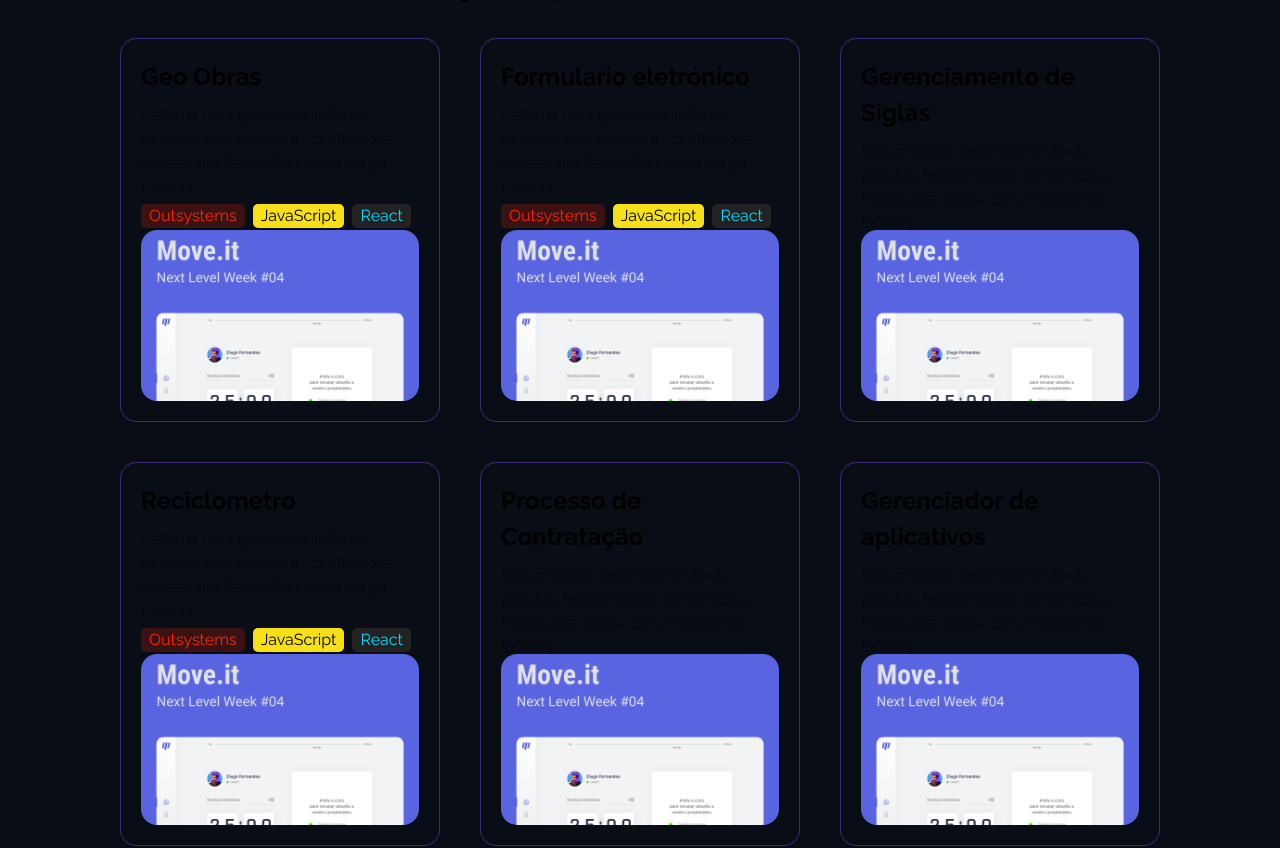
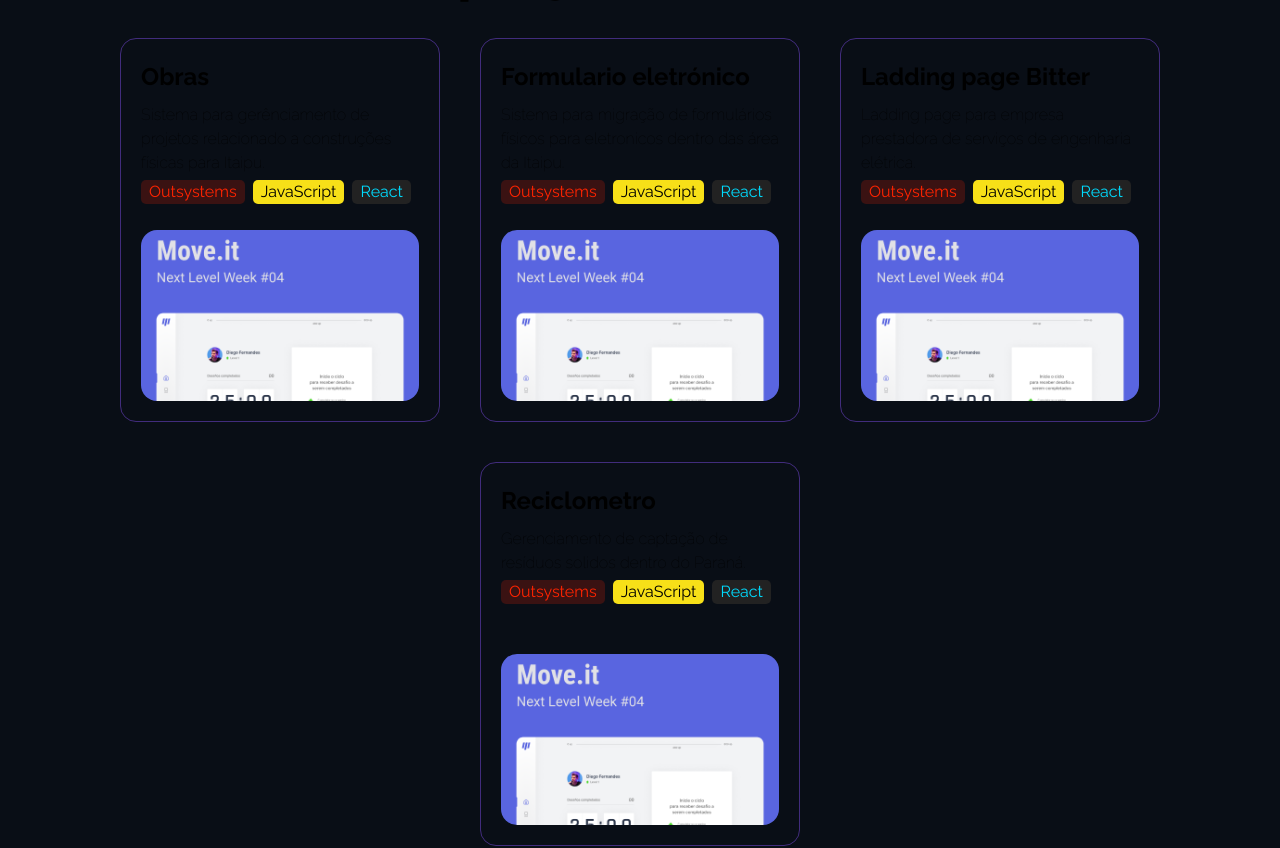
Before and after one commit to JoabBitencourt/Portifolio, a Next.js app: page / in a window 1280 px wide. Shown: the part 1660-2508 px from the top of the page. Built offline with nearby package versions, Linux system fonts and the light colour scheme; a web font is replaced by a local one.

Commit message:
ajustando icones de xp e responsividade

```diff
--- a/src/components/Main/Experience/index.jsx
+++ b/src/components/Main/Experience/index.jsx
@@ -1,4 +1,6 @@
 import React from "react";
+
+import { FaCode, FaGraduationCap, FaRegStar } from "react-icons/fa"
 
 export default function Experience() {
   return (
@@ -6,17 +8,17 @@
 
       <div className="Experience__cads flex flex-col items-center gap-y-5 md:flex-row">
         <div className="flex flex-col items-center Experience__card ">
-          <div className="icon"></div>
+          <FaCode />
           <span>Desenvolvedor Outsystems</span>
           <h1>Full Stack</h1>
         </div>
         <div className="flex flex-col items-center Experience__card">
-          <div className="icon"></div>
+          <FaRegStar />
           <span>+2 anos de</span>
           <h1>Experiencia</h1>
         </div>
         <div className="flex flex-col items-center Experience__card">
-          <div className="icon"></div>
+        <FaGraduationCap />
           <span>Formação</span>
           <h1>T.A.D.S</h1>
         </div>
--- a/src/components/Main/Portifolio/myJson.json
+++ b/src/components/Main/Portifolio/myJson.json
@@ -1,8 +1,8 @@
 {
   "Projects": [
     {
-      "title": "Geo Obras",
-      "description": "Sistema para gerênciamento de projetos relacionado a construções físicas para Itaipu. Com mais de 50 tabelas",
+      "title": "Obras",
+      "description": "Sistema para gerênciamento de projetos relacionado a construções físicas para Itaipu.",
       "tags": [
         {
           "colorBG": "rgba(255,36,0,.2)",
@@ -29,7 +29,7 @@
     },
     {
       "title": "Formulario eletrónico",
-      "description": "Sistema para gerênciamento de projetos relacionado a construções físicas para Itaipu. Com mais de 50 tabelas",
+      "description": "Sistema para migração de formulários físicos para eletronicos dentro das área da Itaipu.",
       "tags": [
         {
           "colorBG": "rgba(255,36,0,.2)",
@@ -55,8 +55,8 @@
       "image": "./GeoObras.jpg"
     },
     {
-      "title": "Gerenciamento de Siglas",
-      "description": "Sistema para gerênciamento de projetos relacionado a construções físicas para Itaipu. Com mais de 50 tabelas",
+      "title": "Ladding page Bitter",
+      "description": "Ladding page para empresa prestadora de serviços de engenharia elétrica.",
       "tags": [
         {
           "colorBG": "rgba(255,36,0,.2)",
@@ -83,115 +83,7 @@
     },
     {
       "title": "Reciclometro",
-      "description": "Sistema para gerênciamento de projetos relacionado a construções físicas para Itaipu. Com mais de 50 tabelas",
-      "tags": [
-        {
-          "colorBG": "rgba(255,36,0,.2)",
-          "colorLetter": "#ff2400",
-          "name": "Outsystems"
-        },
-        {
-          "colorBG": "#f7e018",
-          "colorLetter": "#000",
-          "name": "JavaScript"
-        },
-        {
-          "colorBG": "#222222",
-          "colorLetter": "#00dcff",
-          "name": "React"
-        }
-      ],
-      "atuation": [
-        "Melhorias",
-        "Ajustes",
-        "Novas Funcionalidade"
-      ],
-      "image": "./GeoObras.jpg"
-    },
-    {
-      "title": "Processo de Contratação",
-      "description": "Sistema para gerênciamento de projetos relacionado a construções físicas para Itaipu. Com mais de 50 tabelas",
-      "tags": [
-        {
-          "colorBG": "rgba(255,36,0,.2)",
-          "colorLetter": "#ff2400",
-          "name": "Outsystems"
-        },
-        {
-          "colorBG": "#f7e018",
-          "colorLetter": "#000",
-          "name": "JavaScript"
-        },
-        {
-          "colorBG": "#222222",
-          "colorLetter": "#00dcff",
-          "name": "React"
-        }
-      ],
-      "atuation": [
-        "Melhorias",
-        "Ajustes",
-        "Novas Funcionalidade"
-      ],
-      "image": "./GeoObras.jpg"
-    },
-    {
-      "title": "Gerenciador de aplicativos",
-      "description": "Sistema para gerênciamento de projetos relacionado a construções físicas para Itaipu. Com mais de 50 tabelas",
-      "tags": [
-        {
-          "colorBG": "rgba(255,36,0,.2)",
-          "colorLetter": "#ff2400",
-          "name": "Outsystems"
-        },
-        {
-          "colorBG": "#f7e018",
-          "colorLetter": "#000",
-          "name": "JavaScript"
-        },
-        {
-          "colorBG": "#222222",
-          "colorLetter": "#00dcff",
-          "name": "React"
-        }
-      ],
-      "atuation": [
-        "Melhorias",
-        "Ajustes",
-        "Novas Funcionalidade"
-      ],
-      "image": "./GeoObras.jpg"
-    },
-    {
-      "title": "Landing page Bitter",
-      "description": "Sistema para gerênciamento de projetos relacionado a construções físicas para Itaipu. Com mais de 50 tabelas",
-      "tags": [
-        {
-          "colorBG": "rgba(255,36,0,.2)",
-          "colorLetter": "#ff2400",
-          "name": "Outsystems"
-        },
-        {
-          "colorBG": "#f7e018",
-          "colorLetter": "#000",
-          "name": "JavaScript"
-        },
-        {
-          "colorBG": "#222222",
-          "colorLetter": "#00dcff",
-          "name": "React"
-        }
-      ],
-      "atuation": [
-        "Melhorias",
-        "Ajustes",
-        "Novas Funcionalidade"
-      ],
-      "image": "./GeoObras.jpg"
-    },
-    {
-      "title": "Teste",
-      "description": "Sistema para gerênciamento de projetos relacionado a construções físicas para Itaipu. Com mais de 50 tabelas",
+      "description": "Gerenciamento de captação de resíduos solidos dentro do Paraná.",
       "tags": [
         {
           "colorBG": "rgba(255,36,0,.2)",
```
